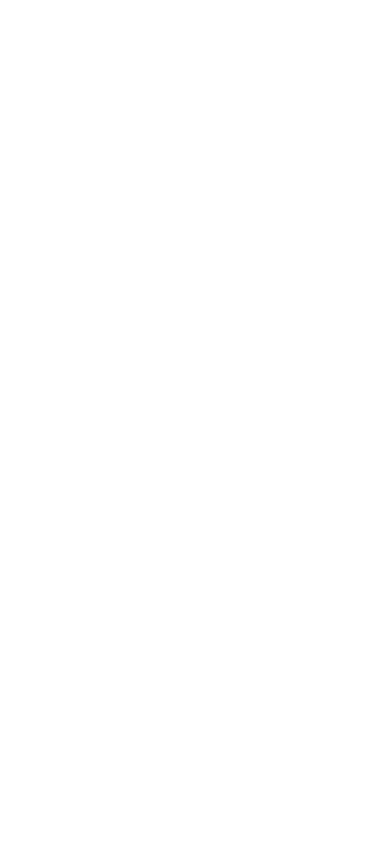
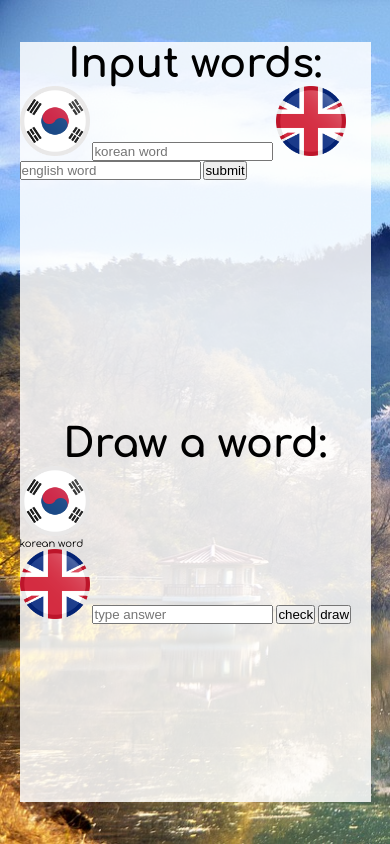
Before and after one commit to ryszardswiech/korean-english-trainer, a plain HTML site: page index.html in a window 390 px wide. Drawn offline with Linux system fonts and the light colour scheme.

Commit message:
Added HTML structure, started styling mobile portrait version (wrapper, bgcolor, fonts)

```diff
--- a/index.html
+++ b/index.html
@@ -6,11 +6,32 @@
     <meta name="viewport" content="width=device-width, initial-scale=1.0">
     <meta http-equiv="X-UA-Compatible" content="ie=edge">
     <title>Korean-English Trainer</title>
+    <link href="https://fonts.googleapis.com/css?family=Comfortaa:400,700" rel="stylesheet">
     <link rel="stylesheet" href="style.css">
 </head>
 
 <body>
-
+    <div class="wrapper">
+        <section class="input">
+            <h1 class="title">Input words:</h1>
+            <picture class="flag"><img src="/img/korean-flag-xs.png" alt="Flag of the South Korea"></picture>
+            <input type="text" placeholder="korean word" class="word">
+            <picture class="flag"><img src="/img/uk-flag-xs.png" alt="Flag of the United Kingdom"></picture>
+            <input type="text" placeholder="english word" class="word">
+            <button class="btn" id="submit">submit</button>
+        </section>
+        <section class="output">
+            <h1 class="title">Draw a word:</h1>
+            <picture class="flag"><img src="/img/korean-flag-xs.png" alt="Flag of the South Korea"></picture>
+            <div class="question">
+                <p>korean word</p>
+            </div>
+            <picture class="flag"><img src="/img/uk-flag-xs.png" alt="Flag of the United Kingdom"></picture>
+            <input type="text" placeholder="type answer" class="word">
+            <button class="btn" id="check">check</button>
+            <button class="btn" id="draw">draw</button>
+        </section>
+    </div>
     <script src="script.js"></script>
 </body>
 
--- a/style.css
+++ b/style.css
@@ -0,0 +1,40 @@
+/* font-family: 'Comfortaa', cursive; */
+
+*,
+*::before,
+*::after {
+  margin: 0;
+  padding: 0;
+  box-sizing: border-box;
+}
+
+:root {
+  font-family: 'Comfortaa', cursive;
+  font-size: 10px;
+  min-height: 100vh;
+  background: url(/img/korea1280-0.jpg) no-repeat;
+  background-position: bottom left;
+  background-size: cover;
+}
+
+.wrapper {
+  display: flex;
+  flex-direction: column;
+  width: 90%;
+  min-height: 90vh;
+  margin: 5vh 5%;
+  background: rgba(255, 255, 255, 0.85);
+}
+
+.input {
+  flex-basis: 45vh;
+}
+
+.title {
+  text-align: center;
+  font-size: 4rem;
+}
+
+.flag img {
+  width: 7rem;
+}
```
